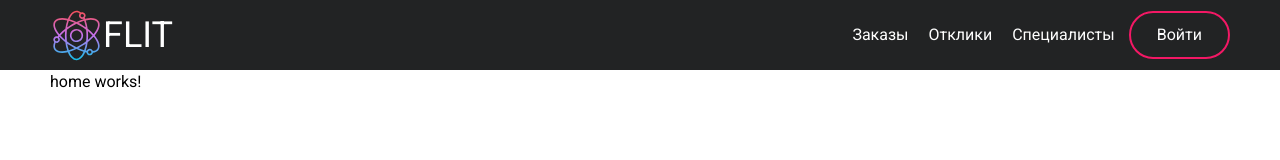
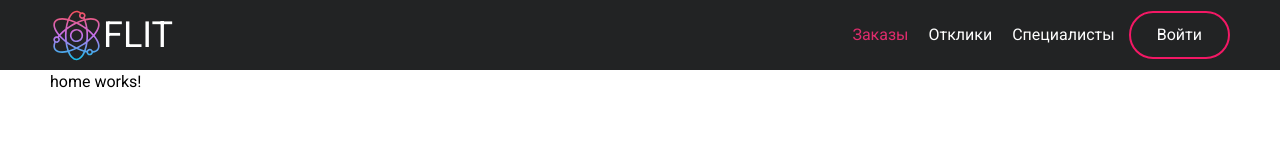
Before and after one commit to Haze272/FLIT, an Angular app in the folder app/: page / in a window 1280 px wide. Shown: the top 160 px of the page. Built offline with nearby package versions, Linux system fonts and the light colour scheme.

Commit message:
Мелкие правки

```diff
--- a/app/src/app/shared/components/navigation/header/header.component.html
+++ b/app/src/app/shared/components/navigation/header/header.component.html
@@ -12,7 +12,7 @@
   <div class="nav-wrapper">
     <ul class="navigation-items">
       <li>
-        <a routerLink="/play" routerLinkActive="activeLink">Заказы</a>
+        <a routerLink="/" routerLinkActive="activeLink">Заказы</a>
       </li>
       <li>
         <a routerLink="/rules" routerLinkActive="activeLink">Отклики</a>
--- a/app/src/app/shared/components/navigation/sidenav/sidenav/sidenav.component.html
+++ b/app/src/app/shared/components/navigation/sidenav/sidenav/sidenav.component.html
@@ -5,7 +5,7 @@
   <div class="sidenav">
     <ul class="navigation-items">
       <li>
-        <a routerLink="/play" routerLinkActive="activeLink">Заказы</a>
+        <a routerLink="/" routerLinkActive="activeLink">Заказы</a>
       </li>
       <li>
         <a routerLink="/rules" routerLinkActive="activeLink">Отклики</a>
```
